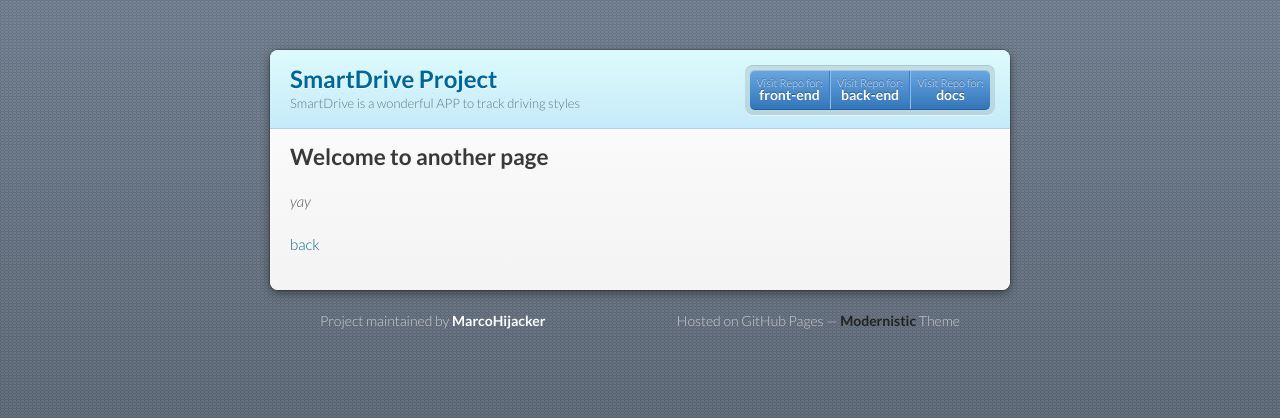
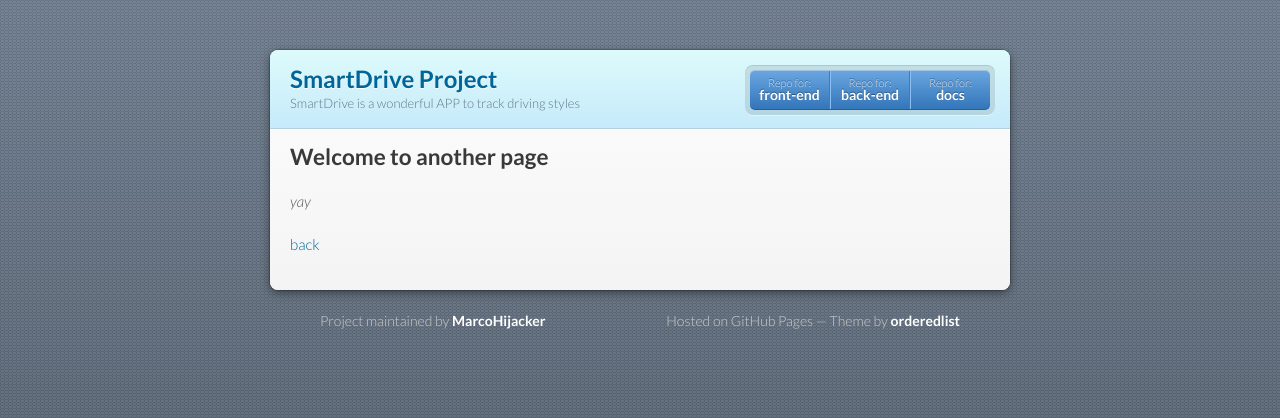
Before and after one commit to MarcoHijacker/SmartDrive-Page, a Jekyll site: the page built from another-page.md, in a window 1280 px wide. Shown: the top 418 px of the page. Built offline with Jekyll 4.4.1, drawn with Linux system fonts in a browser that asks for light colours; our own code applies the rules of GitHub Pages for plain Markdown files.

```diff
--- a/_layouts/default.html
+++ b/_layouts/default.html
@@ -26,10 +26,10 @@
         <p class="view"><a href="{{ site.github.repository_url }}">View the Project on GitHub <small>{{ github_name }}</small></a></p>
         <ul>
         {% if site.show_downloads %}
-          <li><a href="https://github.com/UniSalento-IDALab-IoTCourse-2023-2024/WoT-SmartDrive-2023-2024-FrontEnd-Longo-Tarantino" target="_blank">Visit Repo for: <strong>front-end</strong></a></li>
-          <li><a href="https://github.com/UniSalento-IDALab-IoTCourse-2023-2024/WoT-SmartDrive-2023-2024-BackEnd-Longo-Tarantino" target="_blank">Visit Repo for: <strong>back-end</strong></a></li>
+          <li><a href="https://github.com/UniSalento-IDALab-IoTCourse-2023-2024/WoT-SmartDrive-2023-2024-FrontEnd-Longo-Tarantino" target="_blank">Repo for: <strong>front-end</strong></a></li>
+          <li><a href="https://github.com/UniSalento-IDALab-IoTCourse-2023-2024/WoT-SmartDrive-2023-2024-BackEnd-Longo-Tarantino" target="_blank">Repo for: <strong>back-end</strong></a></li>
         {% endif %}
-          <li><a href="https://github.com/UniSalento-IDALab-IoTCourse-2023-2024/WoT-SmartDrive-2023-2024-Docs-Longo-Tarantino" target="_blank">Visit Repo for: <strong>docs</strong></a></li>
+          <li><a href="https://github.com/UniSalento-IDALab-IoTCourse-2023-2024/WoT-SmartDrive-2023-2024-Docs-Longo-Tarantino" target="_blank">Repo for: <strong>docs</strong></a></li>
         </ul>
       </header>
       <section>
@@ -42,7 +42,7 @@
     {% if site.github.is_project_page %}
       <p>Project maintained by <a href="{{ site.github.owner_url }}">{{ site.github.owner_name }}</a></p>
     {% endif %}
-      <p>Hosted on GitHub Pages &mdash; <strong>Modernistic</strong> Theme</p>
+      <p>Hosted on GitHub Pages &mdash; Theme by <a href="https://github.com/orderedlist">orderedlist</a></p>
     </footer>
     <!--[if !IE]><script>fixScale(document);</script><![endif]-->
   </body>
```
Also changed, not shown: index.md (+2 -0 lines), assets/images/login_page.png (added).
